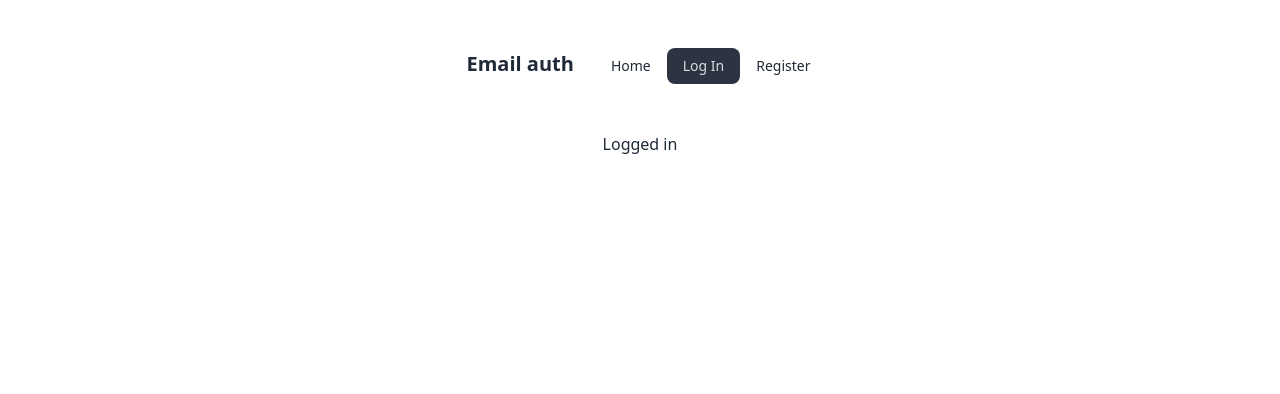
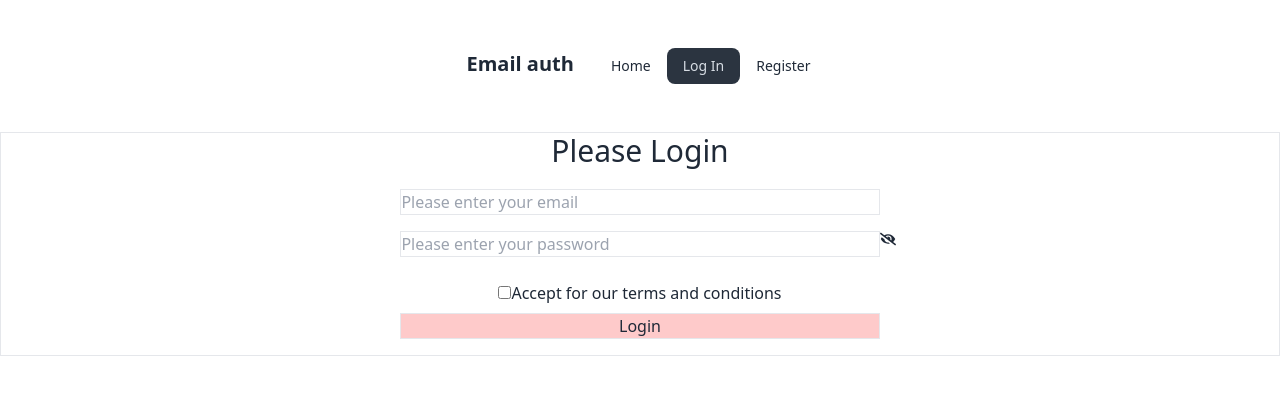
Before and after one commit to imrulkayes2/email-password-authentication, a React (Vite) app: page /login in a window 1280 px wide. Shown: the top 394 px of the page. Built offline with nearby package versions, Linux system fonts and the light colour scheme.

Commit message:
added Login form as like register form

```diff
--- a/src/Components/Login/Login.jsx
+++ b/src/Components/Login/Login.jsx
@@ -1,10 +1,63 @@
-import React from 'react';
+import { signInWithEmailAndPassword } from 'firebase/auth';
+import { useState } from 'react';
+import { FaEye, FaEyeSlash } from 'react-icons/fa';
+import auth from '../../firebase/firebase.init';
 
 const Login = () => {
+    const [showPassword, setShowPassword] = useState(false);
+    const [logInError, setLogInError] = useState('');
+    const [success, setSuccess] = useState('');
+    const handleLogin = e => {
+        e.preventDefault();
+        const email = e.target.email.value;
+        const password = e.target.password.value;
+        console.log(email, password);
+        setLogInError('');
+        setSuccess('');
+        signInWithEmailAndPassword(auth, email, password)
+            .then((result) => {
+                const logInUser = result.user;
+                console.log(logInUser);
+                setSuccess('LogIn successfully')
+            })
+            .catch((error) => {
+                setLogInError(error.message)
+            })
+    }
+
     return (
-        <div>
-            <h2>Logged in</h2>
-        </div>
+        <div className=" border">
+            <div className="mx-auto md:w-1/2">
+                <h3 className=" text-3xl mb-5">Please Login</h3>
+                <form onSubmit={handleLogin}>
+                    <input className="border w-3/4 mb-4" type="email" name="email" placeholder="Please enter your email" id="" required /><br />
+                    <div className="relative">
+                        <input className="border w-3/4"
+                            type={showPassword ? "text" : "password"}
+                            placeholder="Please enter your password"
+                            name="password"
+                            id="" required />
+                        <span className="absolute" onClick={() => setShowPassword(!showPassword)}>
+                            {
+                                showPassword ? <FaEye /> : <FaEyeSlash />
+                            }</span>
+                    </div> <br />
+                    <div className="mb-2 mr-15">
+                        <input type="checkbox" name="terms" id="" />
+                        <label htmlFor="terms">Accept for our terms and conditions</label>
+                    </div>
+                    <input className=" bg-red-200 w-3/4 mb-4 border" type="submit" value="Login" />
+                    {
+                        success && <p className="text-green-600">{success}</p>
+                    }
+                    {
+                        logInError && <p className="text-red-800 text-xl">{logInError}</p>
+                    }
+
+
+                </form>
+            </div>
+        </div >
     );
 };
 
```
